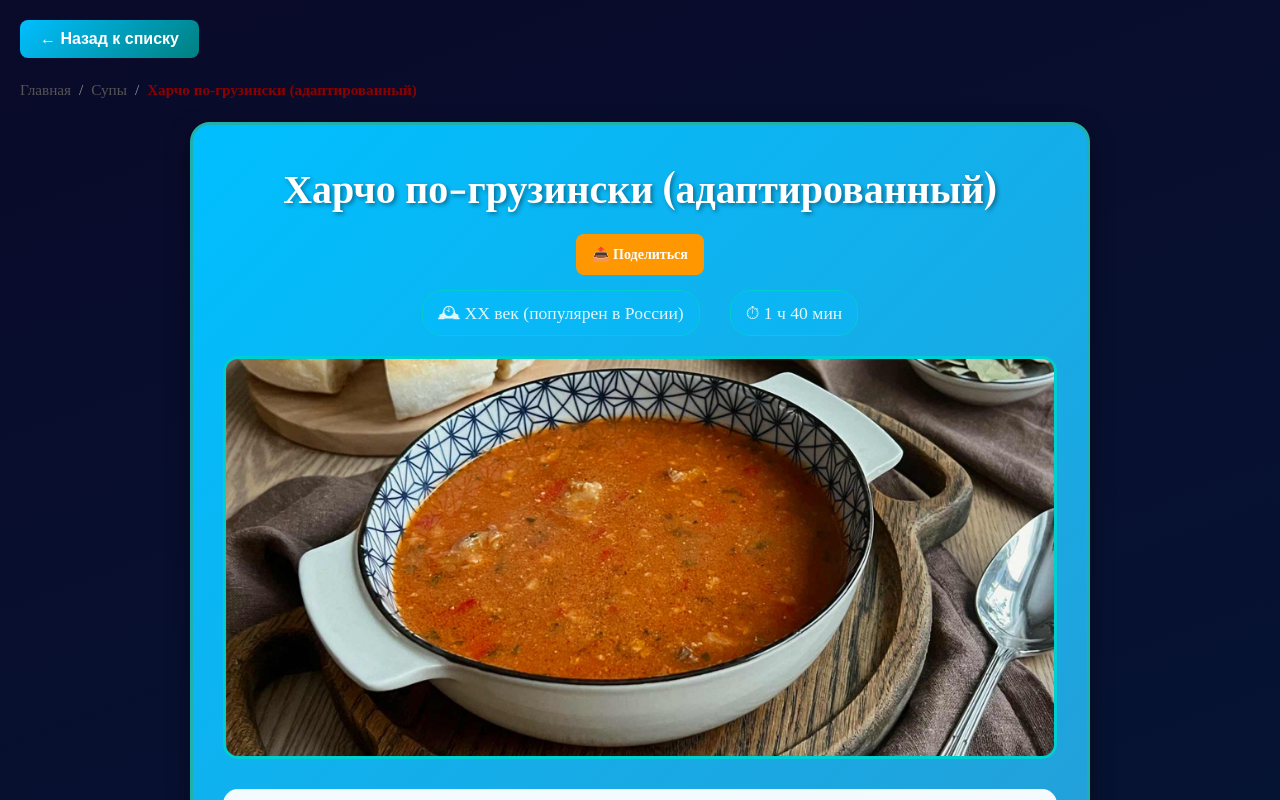
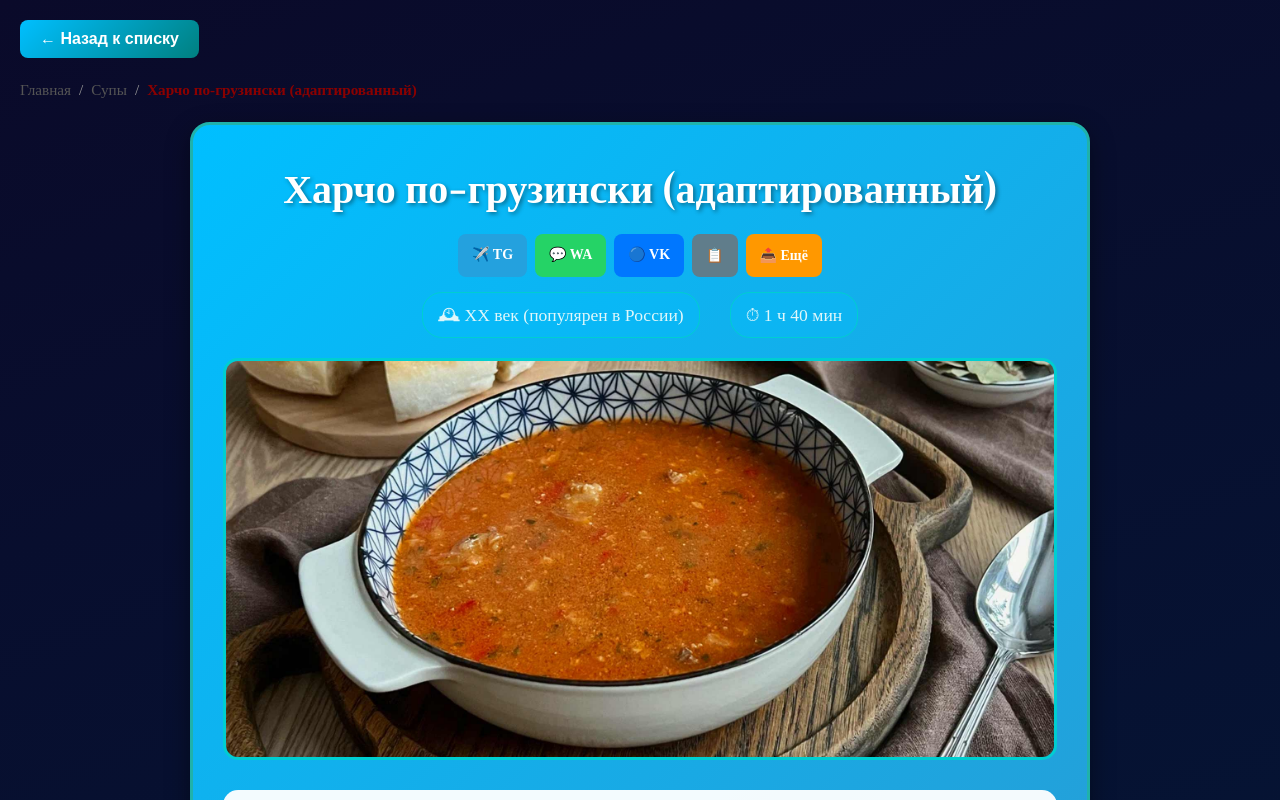
Before and after one commit to svideoproekt-ship-it/russka-kuhnya-9551, a React (Vite) app: page /recipe/10 in a window 1280 px wide. Shown: the top 800 px of the page. Built offline with nearby package versions, Linux system fonts and the light colour scheme; a web font is replaced by a local one.

Commit message:
git add src/components/ShareButtons.jsx    git commit -m "feat: add universal 'More' share button for native OS sharing (Email, Viber, etc.)"    git push origin

```diff
--- a/src/components/ShareButtons.jsx
+++ b/src/components/ShareButtons.jsx
@@ -1,65 +1,139 @@
-import React from 'react';
+import React, { useState } from 'react';
 
 const ShareButtons = ({ title, url }) => {
+  const [copied, setCopied] = useState(false);
+
   // Формируем абсолютный URL
   const shareUrl = url?.startsWith('http')
     ? url
     : `${window.location.origin}${url || window.location.pathname}`;
 
-  const shareText = `Посмотри рецепт "${title}" на сайте Русская Кухня! 🍲`;
+  const shareText = `Посмотри рецепт "${title}" на сайте Русская Кухня! 🍲 ${shareUrl}`;
 
-  // Кнопка "Поделиться" (использует нативное меню браузера/телефона)
+  // Функция копирования без надоедливого alert
+  const handleCopy = async () => {
+    try {
+      await navigator.clipboard.writeText(shareUrl);
+      setCopied(true);
+      setTimeout(() => setCopied(false), 2000);
+    } catch (err) {
+      console.error('Не удалось скопировать ссылку', err);
+      // Fallback для очень старых браузеров
+      const textArea = document.createElement("textarea");
+      textArea.value = shareUrl;
+      document.body.appendChild(textArea);
+      textArea.select();
+      document.execCommand("copy");
+      document.body.removeChild(textArea);
+      setCopied(true);
+      setTimeout(() => setCopied(false), 2000);
+    }
+  };
+
+  // Функция для нативного меню "Поделиться" (Viber, Почта, SMS и т.д.)
   const handleNativeShare = async () => {
     if (navigator.share) {
       try {
-        await navigator.share({ title, text: shareText, url: shareUrl });
+        await navigator.share({
+          title: title || 'Русская Кухня',
+          text: `Посмотри рецепт "${title}"!`,
+          url: shareUrl
+        });
       } catch (err) {
         if (err.name !== 'AbortError') {
-           navigator.clipboard.writeText(shareUrl);
-          alert('📋 Ссылка скопирована в буфер!');
+          // Если пользователь отменил или произошла ошибка, просто копируем
+          handleCopy();
         }
       }
     } else {
-      navigator.clipboard.writeText(shareUrl);
-      alert('📋 Ссылка скопирована в буфер!');
+      // На ПК, где navigator.share не работает, просто копируем ссылку
+      handleCopy();
     }
   };
+
+  // Общий стиль для кнопок
+  const btnStyle = (bgColor) => ({
+    padding: '10px 14px',
+    fontSize: '14px',
+    color: 'white',
+    background: bgColor,
+    border: 'none',
+    borderRadius: '8px',
+    cursor: 'pointer',
+    display: 'inline-flex',
+    alignItems: 'center',
+    justifyContent: 'center',
+    gap: '6px',
+    transition: 'transform 0.2s, opacity 0.2s',
+    fontWeight: '600',
+    textDecoration: 'none',
+    fontFamily: 'inherit',
+  });
 
   return (
     <div style={{
       display: 'flex',
-      gap: '6px',
+      gap: '8px',
       justifyContent: 'center',
-      margin: '10px 0'
+      margin: '15px 0',
+      flexWrap: 'wrap'
     }}>
+      {/* Telegram */}
+      <a
+        href={`https://t.me/share/url?url=${encodeURIComponent(shareUrl)}&text=${encodeURIComponent(shareText)}`}
+        target="_blank"
+        rel="noopener noreferrer"
+        style={btnStyle('#24A1DE')}
+        onMouseOver={(e) => e.currentTarget.style.opacity = '0.9'}
+        onMouseOut={(e) => e.currentTarget.style.opacity = '1'}
+      >
+        ✈️ TG
+      </a>
+
+      {/* WhatsApp */}
+      <a
+        href={`https://api.whatsapp.com/send?text=${encodeURIComponent(shareText)}`}
+        target="_blank"
+        rel="noopener noreferrer"
+        style={btnStyle('#25D366')}
+        onMouseOver={(e) => e.currentTarget.style.opacity = '0.9'}
+        onMouseOut={(e) => e.currentTarget.style.opacity = '1'}
+      >
+        💬 WA
+      </a>
+
+      {/* VK */}
+      <a
+        href={`https://vk.com/share.php?url=${encodeURIComponent(shareUrl)}&title=${encodeURIComponent(title)}`}
+        target="_blank"
+        rel="noopener noreferrer"
+        style={btnStyle('#0077FF')}
+        onMouseOver={(e) => e.currentTarget.style.opacity = '0.9'}
+        onMouseOut={(e) => e.currentTarget.style.opacity = '1'}
+      >
+        🔵 VK
+      </a>
+
+      {/* Копировать ссылку */}
+      <button
+        onClick={handleCopy}
+        style={btnStyle(copied ? '#4CAF50' : '#607D8B')} // Серый цвет, зелёный при успехе
+        onMouseOver={(e) => e.currentTarget.style.transform = 'scale(1.05)'}
+        onMouseOut={(e) => e.currentTarget.style.transform = 'scale(1)'}
+        title="Скопировать ссылку"
+      >
+        {copied ? '✅' : '📋'}
+      </button>
+
+      {/* ЕЩЁ (Нативное меню устройства: Почта, Viber, SMS и т.д.) */}
       <button
         onClick={handleNativeShare}
-        style={{
-          padding: '12px 16px',
-          fontSize: '14px',
-          color: 'white',
-          background: '#ff9800',
-          border: 'none',
-          borderRadius: '8px',
-          cursor: 'pointer',
-          display: 'inline-flex',
-          alignItems: 'center',
-          justifyContent: 'center',
-          gap: '5px',
-          transition: 'transform 0.2s, background 0.2s',
-          fontWeight: '600',
-          fontFamily: 'inherit',
-        }}
-        onMouseOver={(e) => {
-          e.currentTarget.style.background = '#f57c00';
-          e.currentTarget.style.transform = 'scale(1.05)';
-        }}
-        onMouseOut={(e) => {
-          e.currentTarget.style.background = '#ff9800';
-          e.currentTarget.style.transform = 'scale(1)';
-        }}
+        style={btnStyle('#FF9800')}
+        onMouseOver={(e) => e.currentTarget.style.transform = 'scale(1.05)'}
+        onMouseOut={(e) => e.currentTarget.style.transform = 'scale(1)'}
+        title="Поделиться через другие приложения"
       >
-        📤 Поделиться
+        📤 Ещё
       </button>
     </div>
   );
```
